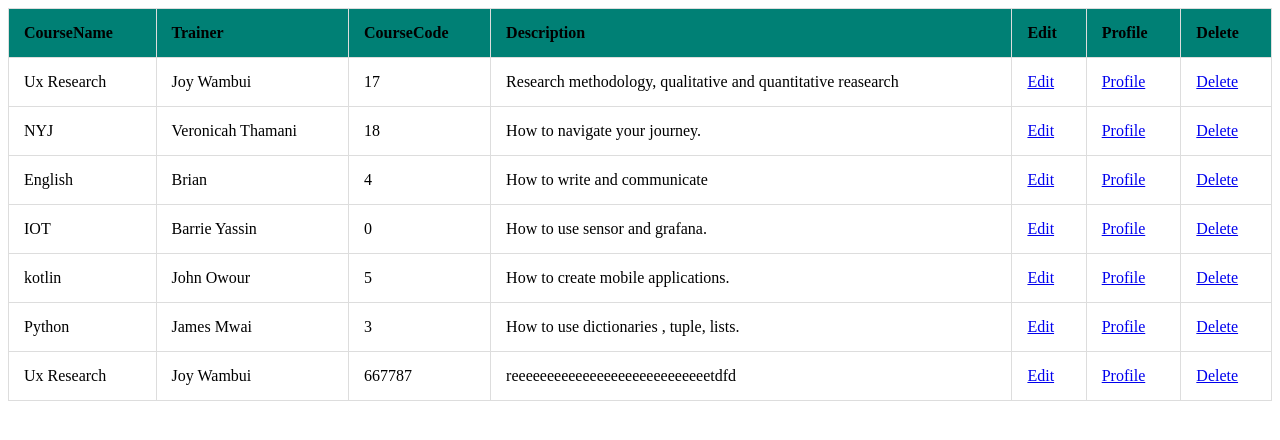
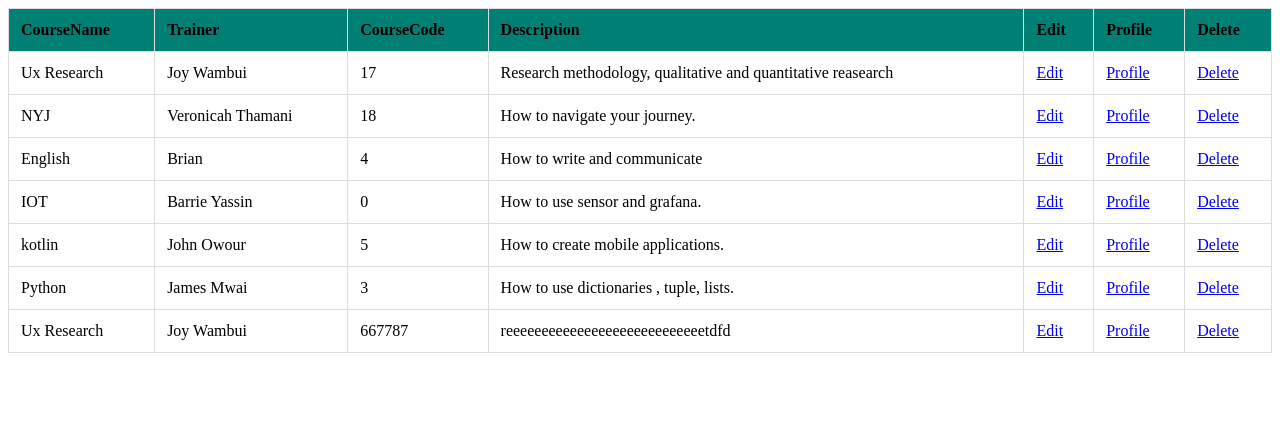
Before and after one commit to Veronicahwambui/SchoolSystem, a Django app: page /Course/list/ in a window 1280 px wide. Shown: the top 440 px of the page. Run offline with Django 3.2, Linux system fonts and the light colour scheme; data comes from the database, SQL or seed files in the repository.

Commit message:
modified the files

```diff
--- a/schoolsystem/Course/templates/course_list.html
+++ b/schoolsystem/Course/templates/course_list.html
@@ -20,7 +20,7 @@
     }
 
     th, td {
-      padding: 15px;
+      padding: 12px;
     }
     th{
       background-color:rgb(0, 128, 117);
```
